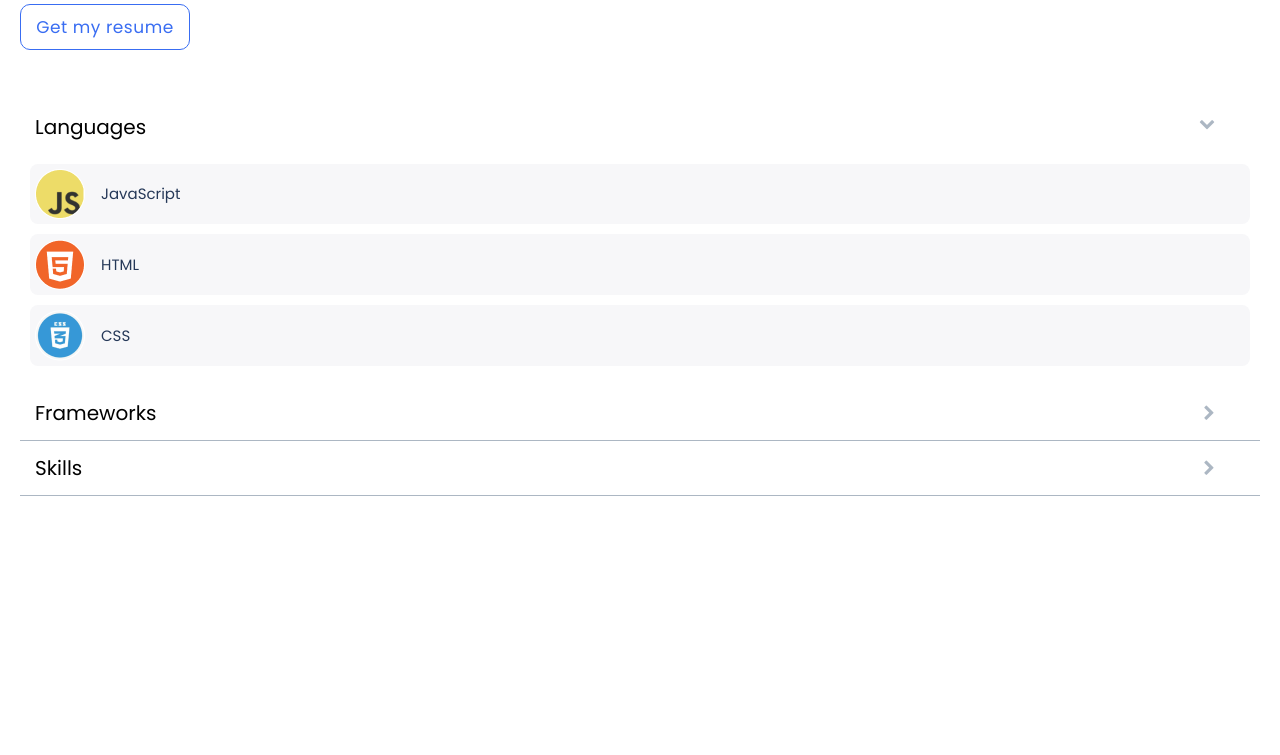
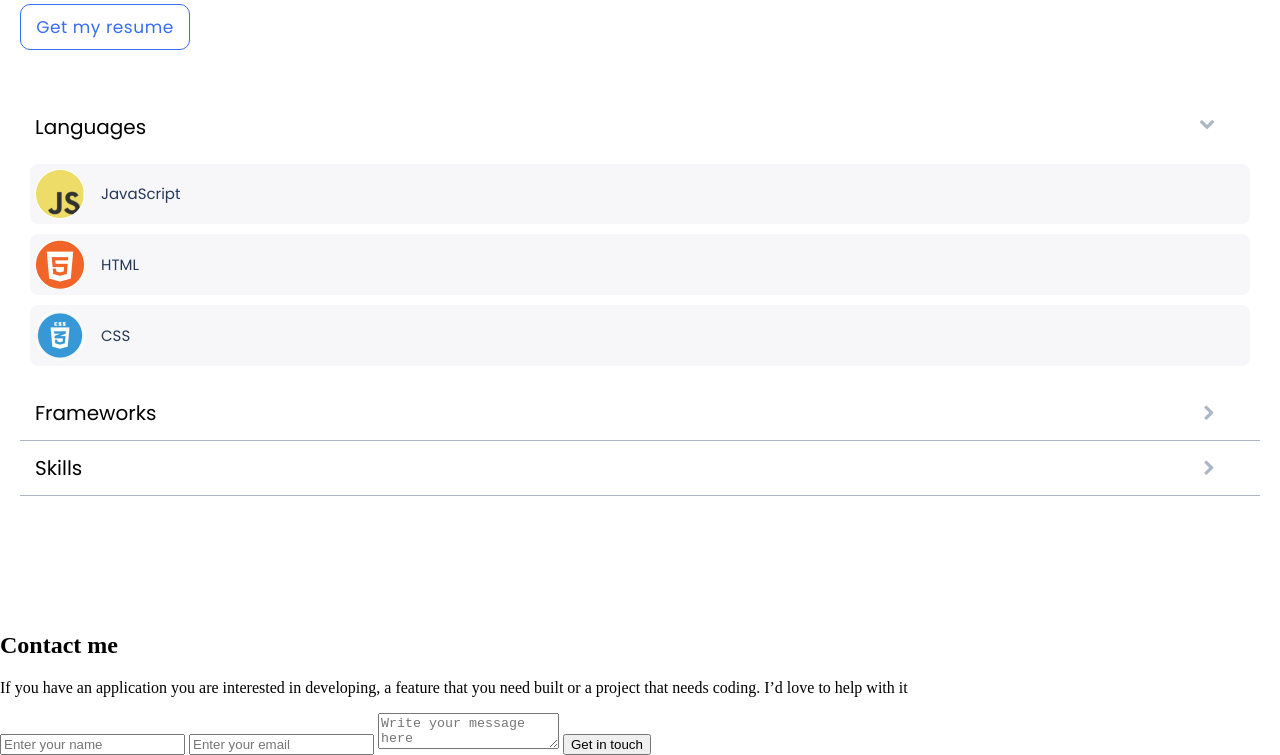
Before and after one commit to kensteph/Portfolio, a website: page index.html in a window 1280 px wide. Shown: the part 6525-7280 px from the top of the page. Before the commit the page ends 7137 px from the top, so only its background shows below. Drawn offline with Linux system fonts and the light colour scheme.

Commit message:
Add html contact-form-section

```diff
--- a/index.html
+++ b/index.html
@@ -218,20 +218,19 @@
               /></a>
             </li>
 
-
             <li>
               <a href="#">
                 <img src="./assets/medium.png" alt="Medium Img"
               /></a>
             </li>
-
           </ul>
         </div>
         <button class="resume-btn" type="button">Get my resume</button>
 
         <ul class="skills-container">
           <li class="dropdown-open">
-            <span class="dropdown-text">Languages</span> <i class="fa fa-chevron-down"></i>
+            <span class="dropdown-text">Languages</span>
+            <i class="fa fa-chevron-down"></i>
           </li>
           <ul class="dropdown-list">
             <li class="dropdown-list-item">
@@ -248,13 +247,55 @@
             </li>
           </ul>
           <li class="dropdown">
-            <span class="dropdown-text">Frameworks</span> <i class="fa fa-chevron-right"></i>
+            <span class="dropdown-text">Frameworks</span>
+            <i class="fa fa-chevron-right"></i>
           </li>
           <li class="dropdown">
-            <span class="dropdown-text">Skills</span> <i class="fa fa-chevron-right"></i>
+            <span class="dropdown-text">Skills</span>
+            <i class="fa fa-chevron-right"></i>
           </li>
         </ul>
       </div>
     </section>
+    <section class="contact-section">
+      <div class="contact-content">
+        <h2 class="contact-title">Contact me</h2>
+        <p class="contact-text">
+          If you have an application you are interested in developing, a feature
+          that you need built or a project that needs coding. I’d love to help
+          with it
+        </p>
+
+        <form action="/" method="post">
+          <label>
+            <input
+              type="text"
+              id="name"
+              placeholder="Enter your name"
+              maxlength="30"
+              required
+            />
+          </label>
+          <label>
+            <input
+              type="email"
+              id="email"
+              placeholder="Enter your email"
+              required
+            />
+          </label>
+          <label>
+            <textarea
+              name="message"
+              id="message"
+              maxlength="500"
+              placeholder="Write your message here"
+              required
+            ></textarea>
+          </label>
+          <button class="btn-contact" type="submit">Get in touch</button>
+        </form>
+      </div>
+    </section>
   </body>
 </html>
```
